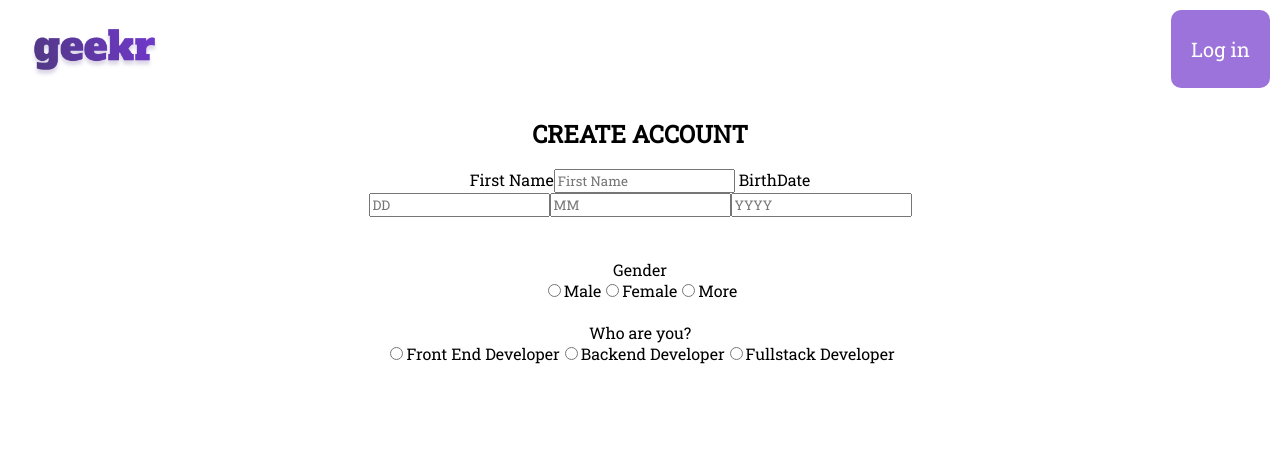
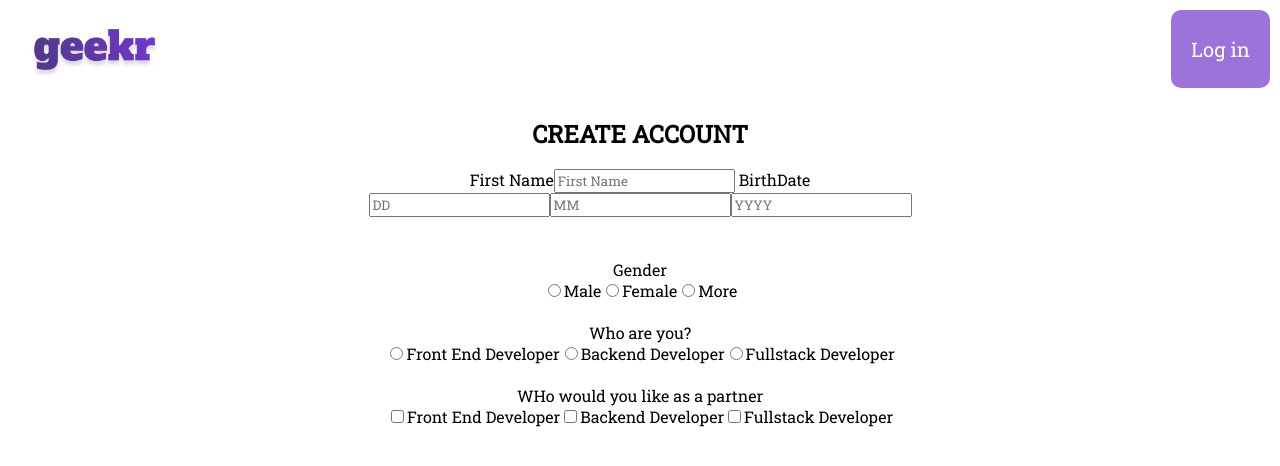
Before and after one commit to Aryann15/geekr, a React (Create React App) app: page /onboarding in a window 1280 px wide. Shown: the top 466 px of the page. Built offline with nearby package versions, Linux system fonts and the light colour scheme; the HTML template or start-up script is replaced by a standard one.

Commit message:
input for interests

```diff
--- a/src/pages/Onboarding.jsx
+++ b/src/pages/Onboarding.jsx
@@ -118,7 +118,40 @@ const Onboarding = () => {
               />
               <label htmlFor="Fullstack">Fullstack Developer</label>
 
-</div>
+
+              <br></br><br></br>
+              <label>WHo would you like as a partner</label>
+              <div className="multiple-input">
+              <input
+                id="front_end_developer-interest"
+                type="checkbox"
+                name="front-end-interest"
+                value="front_end_developer-interest"
+                onChange={handleChange}
+                checked={false}
+              />
+              <label htmlFor="front-end_dev-interest">Front End Developer</label>
+
+              <input
+                id="backend_developer-interest"
+                type="checkbox"
+                name="backend-interest"
+                value="backend_developer-interest"
+                onChange={handleChange}
+                checked={false}
+              />
+              <label htmlFor="backend_developer-interest">Backend Developer</label>
+
+              <input
+                id="Fullstack_developer-interest"
+                type="checkbox"
+                name="fullstack_developer-interest"
+                value="fullstack-dev-interest"
+                onChange={handleChange}
+                checked={false}
+              />
+              <label htmlFor="Fullstack-interest">Fullstack Developer</label>
+</div></div>
             </div>
           </section>
         </form>
```
